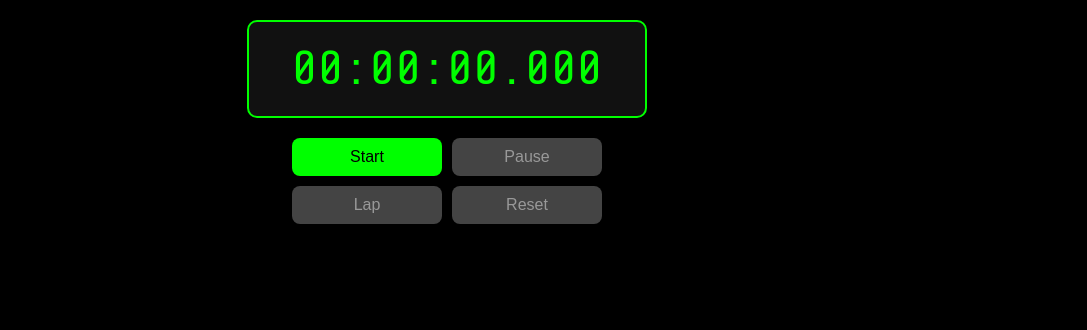
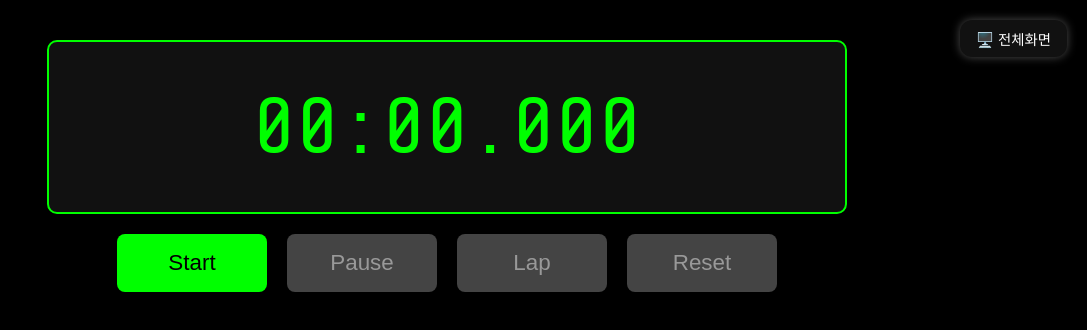
Before and after one commit to cogito30/js_stopwatch2, a plain HTML site: page index.html in a window 1280 px wide. Shown: the whole page, without its empty margins (193-1280 px from the left). Drawn offline with nearby package versions, Linux system fonts and the light colour scheme.

Commit message:
feat: 전체화면 기능 추가

```diff
--- a/index.html
+++ b/index.html
@@ -8,7 +8,9 @@
     <link rel="stylesheet" href="styles.css">
 </head>
 <body>
-    <div class="stopwatch" id="time">00:00:00.000</div>
+    <button id="fullscreen-btn" class="fullscreen-btn">🖥️ 전체화면</button>
+
+    <div class="stopwatch" id="time">00:00.000</div>
     <div class="buttons">
         <button id="startBtn">Start</button>
         <button id="pauseBtn" disabled>Pause</button>
--- a/scripts.js
+++ b/scripts.js
@@ -76,3 +76,16 @@ startBtn.addEventListener('click', start);
 pauseBtn.addEventListener('click', pause);
 resetBtn.addEventListener('click', reset);
 lapBtn.addEventListener('click', lap);
+
+/* 전체화면 모드 */
+const fullscreenBtn = document.getElementById('fullscreen-btn');
+
+fullscreenBtn.addEventListener('click', () => {
+    if (!document.fullscreenElement) {
+        document.documentElement.requestFullscreen().catch((err) => {
+            alert(`전체화면 전환 실패: ${err.message}`);
+        });
+    } else {
+        document.exitFullscreen();
+    }
+});
--- a/styles.css
+++ b/styles.css
@@ -64,3 +64,79 @@ body {
     border-bottom: 1px solid #0f0;
     font-size: 1rem;
 }
+
+/* 전체보기 버튼 */
+.fullscreen-btn {
+    position: fixed;
+    top: 20px;
+    right: 20px;
+    padding: 8px 16px;
+    background-color: #111;
+    color: #fff;
+    border: none;
+    border-radius: 12px;
+    font-size: 0.9rem;
+    cursor: pointer;
+    z-index: 100;
+    box-shadow: 0 0 10px rgba(255, 255, 255, 0.3);
+}
+
+/* 태블릿 (768px 이상) */
+@media (min-width: 768px) {
+    .stopwatch {
+        font-size: 4rem;
+        padding: 30px 60px;
+        max-width: 600px;
+    }
+
+    .buttons {
+        max-width: 600px;
+        gap: 15px;
+    }
+
+    .buttons button {
+        font-size: 1.2rem;
+        padding: 12px 24px;
+    }
+
+    .lap-list {
+        max-width: 600px;
+    }
+
+    .lap-item {
+        font-size: 1.1rem;
+        padding: 10px;
+    }
+}
+
+/* 데스크탑 (1024px 이상) */
+@media (min-width: 1024px) {
+    body {
+        padding: 40px;
+    }
+
+    .stopwatch {
+        font-size: 5rem;
+        padding: 40px 80px;
+        max-width: 800px;
+    }
+
+    .buttons {
+        max-width: 800px;
+        gap: 20px;
+    }
+
+    .buttons button {
+        font-size: 1.4rem;
+        padding: 16px 32px;
+    }
+
+    .lap-list {
+        max-width: 800px;
+    }
+
+    .lap-item {
+        font-size: 1.2rem;
+        padding: 12px;
+    }
+}
```
Also changed, not shown: result/result2.png (added), 1 other file.
